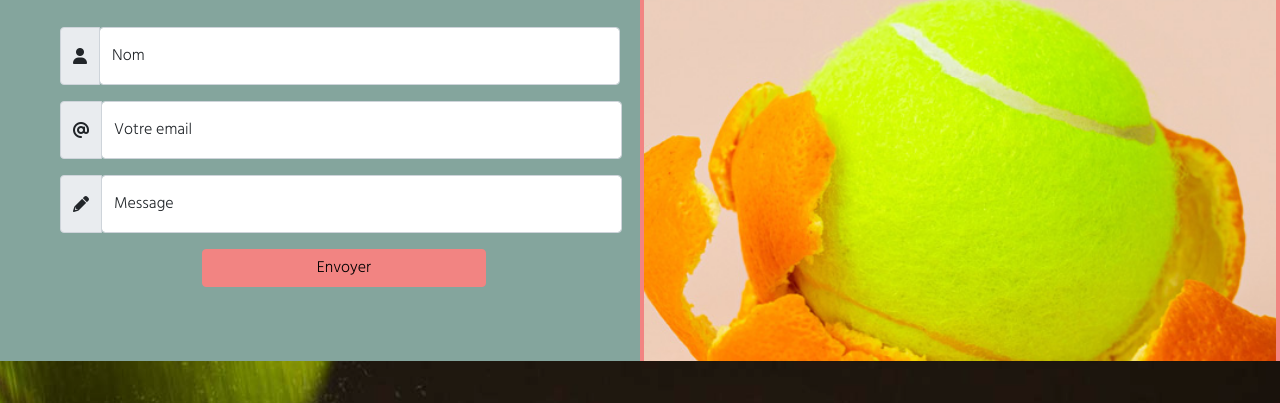
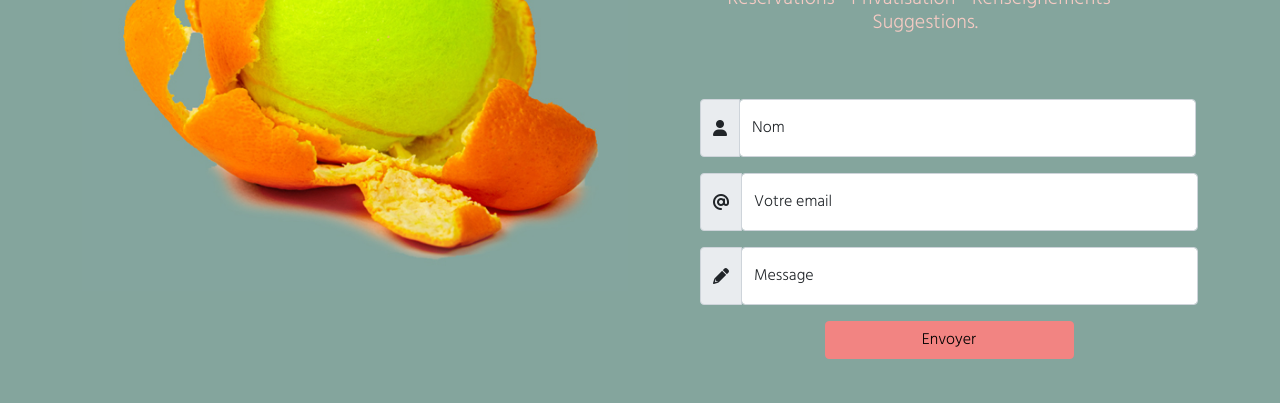
Before and after one commit to KamiGdev/Tennis-Club-Cap-Ferret, a website: page contact.html in a window 1280 px wide. Shown: the part 327-730 px from the top of the page. Drawn offline with nearby package versions, Linux system fonts and the light colour scheme; files that its build step writes are made by us from their sources.

Commit message:
Changement background image et responsive

```diff
--- a/contact.html
+++ b/contact.html
@@ -1,5 +1,5 @@
 <!DOCTYPE html>
-<html lang="fr" class="h-100">
+<html lang="fr">
   <head>
     <meta charset="utf-8" />
     <meta http-equiv="X-UA-Compatible" content="IE=edge" />
@@ -15,7 +15,7 @@
     <link rel="stylesheet" href="styles/raw/style.css" />
   </head>
 
-  <body class="h-100">
+  <body>
 
 
 
@@ -63,23 +63,23 @@
 
       <!-- Formulaire de contact -->
 
-      <div class="container-fluid container-pageContact mt-5 bg-vert-eau flex-grow-1 flex-shrink-0 ">
+
+    <section class="bg-vert-eau section-height">
+
+      <div class="container bg-vert-eau mt-5 flex-grow-1 flex-shrink-0">
         <div class="row row-cols-1 row-cols-lg-2">
 
-          <div class="h-800 mt-5">
+          <div class="mt-5 mb-5 responsive-order-formulaire-contact-2">
 
             <div class="p-4 p-md-5 text-center">
-              <h3 class="cairo-font text-white fw-lighter fs-4 mb-0">Je veux jouer au tennis et me restaurer.<span class="">&ensp;Seul(e) ou entre ami(e)s.</span></h3>
+              <h3 class="cairo-font text-white fw-lighter fs-4 mb-0">Je veux jouer au tennis et me restaurer.<br><span class="">&ensp;Seul(e) ou entre ami(e)s.</span></br></h3>
               <h1 class="cairo-font text-white fw-bolder display-6 mb-3">Contactez-nous, avec plaisir !</h1>
-              <h2 class="h5 text-rose-light">Renseignements, suggestions, privatisation.</h2>
-
-              </h3>
-
+              <h2 class="h5 text-rose-light">Réservations - Privatisation - Renseignements - Suggestions.</h2>
 
             </div>
 
 
-            <div class="ms-5">
+            <div class="ms-5 ">
               <form class="mt-2">
                 <div class="input-group mb-3">
                   <span class="input-group-text">
@@ -124,35 +124,23 @@
                 </div>
 
               </form>
-
             </div>
-
 
 
           </div>
 
 
-          <div class="h-800 image-bloc-page-contact mt-5 border border-4 border-terracotta-light g-0">
-            <img src="../ressources/image-formulaire-contact.jpg" alt="" class="w-100 h-100 object-cover">
+
+          <div class="responsive-order-div-image-1">
+            <img src="../ressources/image-page-contact.jpg" alt="Balle de tennis qui sort d'une orange" class="w-100 h-100 image-bloc-page-contact">
           </div>
 
 
 
-
-
-
-
-
-
-
-
-
-
         </div>
-
       </div>
 
-
+    </section>
 
 
 
@@ -232,9 +220,9 @@
 
             <div class="block-footer block-footer-3">
               <ul class="list-unstyled">
-                <li><a href="#"><span><img src="./ressources/facebook-footer-icon.svg" alt="" class="icon"></span></a></li>
-                <li><a href="#"><span><img src="./ressources/insta-footer-icon.svg" alt="" class="icon"></span></a></li>
-                <li><a href="#"><span><img src="./ressources/whatsapp-footer-icon.svg" alt="" class="icon"></span></a></li>
+                <li><a href="#"><span><img src="./ressources/facebook-footer-icon.svg" alt="icône facebook" class="icon"></span></a></li>
+                <li><a href="#"><span><img src="./ressources/insta-footer-icon.svg" alt="icône instagram" class="icon"></span></a></li>
+                <li><a href="#"><span><img src="./ressources/whatsapp-footer-icon.svg" alt="icône whatsapp" class="icon"></span></a></li>
               </ul>
 
 
--- a/sass/_custom.scss
+++ b/sass/_custom.scss
@@ -373,15 +373,14 @@ footer .overlay-footer {
 /* Page contact */
 
 
-.container-pageContact {
-  width: 100%; //On le note même si la propriété container-fluid embarque la width à 100%
-  height: 80vh;
+.image-bloc-page-contact {
+  object-fit: cover;
+  max-width: 100%;
+  max-height: 100%;
+  background-position: center;
 }
 
 
-.image-bloc-page-contact .object-cover {
-  object-fit: cover;
-  }
 
 
 
@@ -485,3 +484,25 @@ header video {
 }
 
 }
+
+
+
+
+    /* Page contact */
+@media screen and (min-width: 992px) {
+
+  .responsive-order-div-image-1 {
+    order: 1;
+  }
+
+
+  .responsive-order-formulaire-contact-2 {
+    order: 2;
+  }
+
+
+  .image-bloc-page-contact {
+   object-fit: contain;
+  }
+
+}
--- a/sass/_utilities.scss
+++ b/sass/_utilities.scss
@@ -4,7 +4,7 @@ $utilities: (
     (
       values: map-merge(
         map-get(map-get($utilities, "height"), "values"),
-        (300: 300px, 400: 400px, 500: 500px, 600: 600px, 800: 800px)
+        (300: 300px, 400: 400px, 600: 600px)
       )
     )
   )
```
Also changed, not shown: ressources/image-formulaire-contact.jpg (deleted), ressources/image-page-contact.jpg (added).
